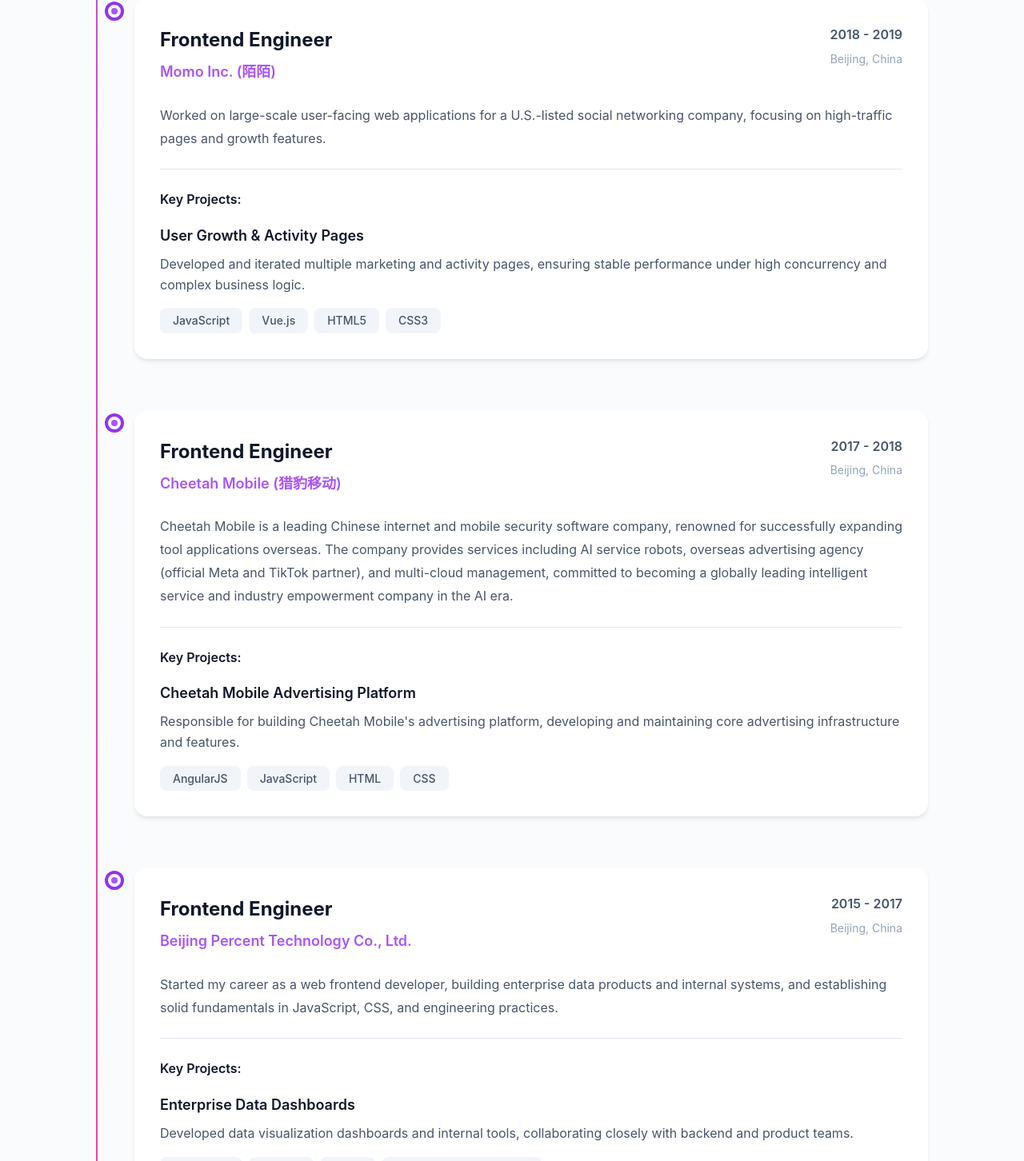
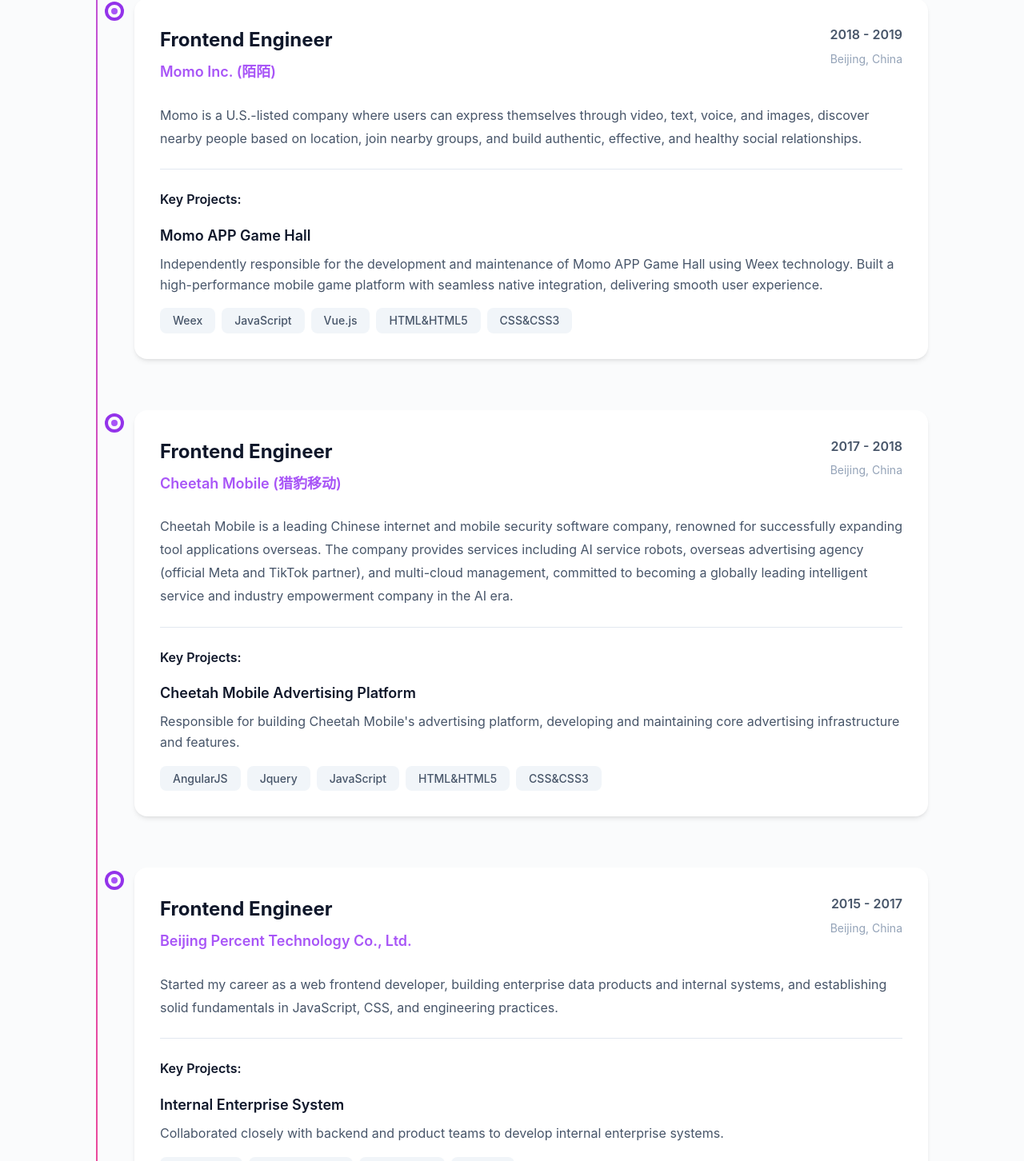
Before and after one commit to LoveShoneLiu/personalSites, a Next.js app: page / in a window 1280 px wide. Shown: the part 2317-3769 px from the top of the page at 80% size. Built offline with nearby package versions, Linux system fonts and the light colour scheme.

Commit message:
feat: 陌陌信息补充

```diff
--- a/app/page.tsx
+++ b/app/page.tsx
@@ -74,13 +74,13 @@
     period: '2018 - 2019',
     location: 'Beijing, China',
     description:
-      'Worked on large-scale user-facing web applications for a U.S.-listed social networking company, focusing on high-traffic pages and growth features.',
+      'Momo is a U.S.-listed company where users can express themselves through video, text, voice, and images, discover nearby people based on location, join nearby groups, and build authentic, effective, and healthy social relationships.',
     projects: [
       {
-        name: 'User Growth & Activity Pages',
+        name: 'Momo APP Game Hall',
         description:
-          'Developed and iterated multiple marketing and activity pages, ensuring stable performance under high concurrency and complex business logic.',
-        technologies: ['JavaScript', 'Vue.js', 'HTML5', 'CSS3'],
+          'Independently responsible for the development and maintenance of Momo APP Game Hall using Weex technology. Built a high-performance mobile game platform with seamless native integration, delivering smooth user experience.',
+        technologies: ['Weex', 'JavaScript', 'Vue.js', 'HTML&HTML5', 'CSS&CSS3'],
       },
     ],
   },
@@ -97,7 +97,7 @@
         name: 'Cheetah Mobile Advertising Platform',
         description:
           'Responsible for building Cheetah Mobile\'s advertising platform, developing and maintaining core advertising infrastructure and features.',
-        technologies: ['AngularJS', 'JavaScript', 'HTML', 'CSS'],
+        technologies: ['AngularJS', 'Jquery', 'JavaScript', 'HTML&HTML5', 'CSS&CSS3'],
       },
     ],
   },
@@ -111,10 +111,10 @@
       'Started my career as a web frontend developer, building enterprise data products and internal systems, and establishing solid fundamentals in JavaScript, CSS, and engineering practices.',
     projects: [
       {
-        name: 'Enterprise Data Dashboards',
+        name: 'Internal Enterprise System',
         description:
-          'Developed data visualization dashboards and internal tools, collaborating closely with backend and product teams.',
-        technologies: ['JavaScript', 'HTML5', 'CSS3', 'Data Visualization Basics'],
+          'Collaborated closely with backend and product teams to develop internal enterprise systems.',
+        technologies: ['JavaScript', 'HTML&HTML5', 'CSS&CSS3', 'Jquery'],
       },
     ],
   },
```
